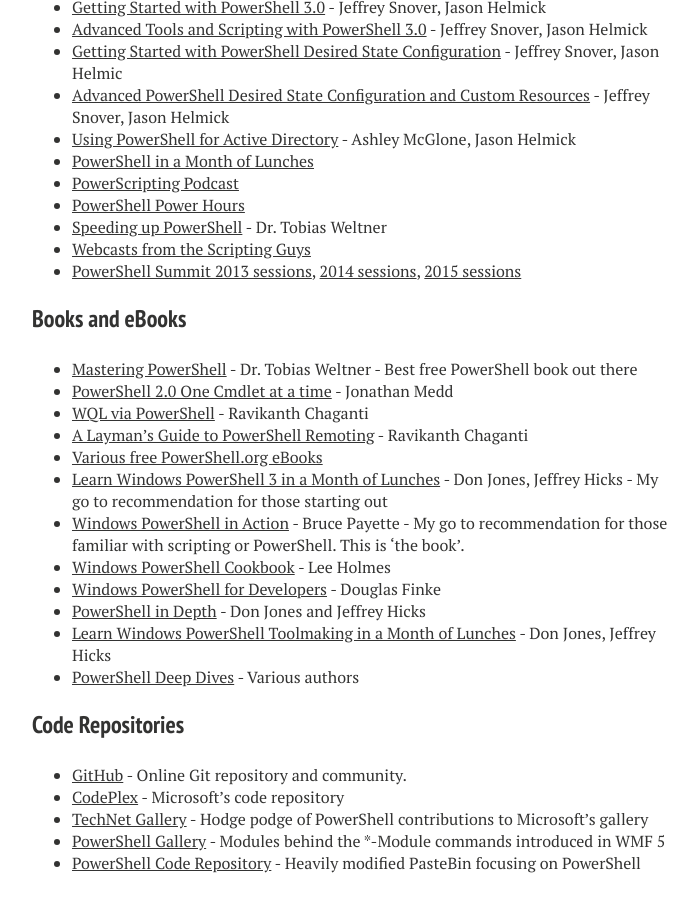
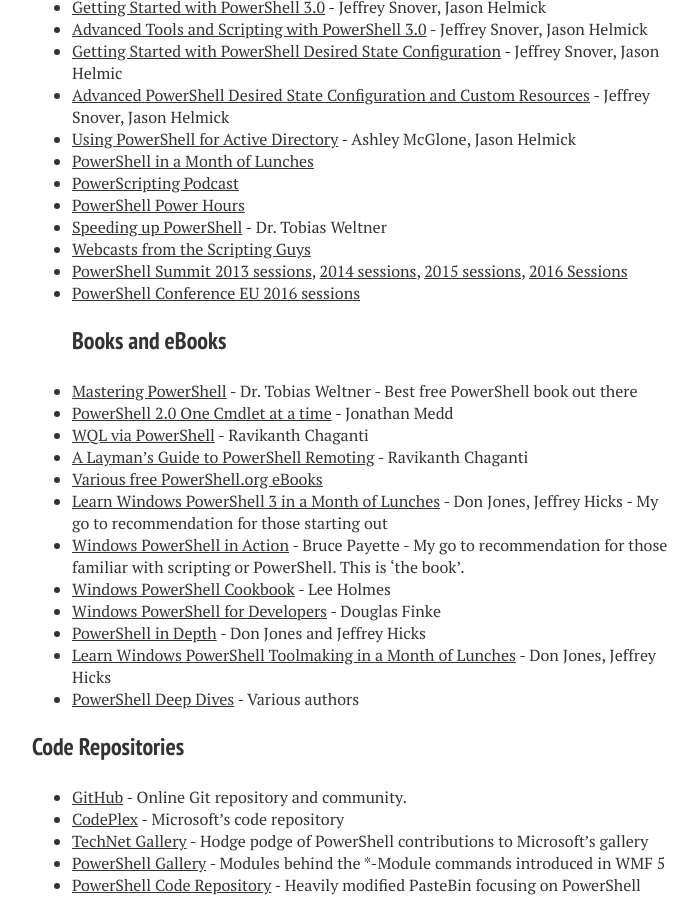
Before and after one commit to RamblingCookieMonster/RamblingCookieMonster.github.io, a Jekyll site: the page built from Pages/PowerShellResources.md, in a window 1280 px wide and 900 px high, scrolled down 2124 px. Shown: the whole window, without its empty margins (288-986 px from the left). Built offline with Jekyll 4.4.1, drawn with Linux system fonts in a browser that asks for light colours; nearby versions of some CDN libraries; library files that are not in the unit come from our copies; comment, search, counter and statistics services are not loaded.

Commit message:
Resources, PSSlack, remove aboutme

```diff
--- a/Pages/PowerShellResources.md
+++ b/Pages/PowerShellResources.md
@@ -91,8 +91,8 @@
 * [PowerShell Power Hours](http://www.idera.com/Education/PowerShell-Webcasts/)
 * [Speeding up PowerShell](http://www.youtube.com/watch?v=hJwhyVXiOLg) - Dr. Tobias Weltner
 * [Webcasts from the Scripting Guys](http://technet.microsoft.com/en-us/scriptcenter/dd901154.aspx)
-* [PowerShell Summit 2013 sessions](http://www.powershellmagazine.com/2013/05/08/powershell-summit-2013-session-recordings/), [2014 sessions](http://www.youtube.com/channel/UCX27-k3xeNSgXVklCx-dnXQ), [2015 sessions](https://www.youtube.com/playlist?list=PLfeA8kIs7CochwcgX9zOWxh4IL3GoG05P)
-
+* [PowerShell Summit 2013 sessions](http://www.powershellmagazine.com/2013/05/08/powershell-summit-2013-session-recordings/), [2014 sessions](http://www.youtube.com/channel/UCX27-k3xeNSgXVklCx-dnXQ), [2015 sessions](https://www.youtube.com/playlist?list=PLfeA8kIs7CochwcgX9zOWxh4IL3GoG05P), [2016 Sessions](https://www.youtube.com/playlist?list=PLfeA8kIs7Coc1Jn5hC4e_XgbFUaS5jY2i)
+* [PowerShell Conference EU 2016 sessions](https://www.youtube.com/c/powershellconferenceeu)
 ### Books and eBooks
 
 * [Mastering PowerShell](http://powershell.com/cs/blogs/ebookv2/default.aspx) - Dr. Tobias Weltner - Best free PowerShell book out there
--- a/_config.yml
+++ b/_config.yml
@@ -53,6 +53,7 @@
           "PSExcel",
           "PSLDAPQueryLogging",
           "PSRabbitMQ",
+          "PSSlack",
           "PSSQLite",
           "PSStash",
           "SecretServer"]
```
Also changed, not shown: about/index.md (+0 -1 lines).
